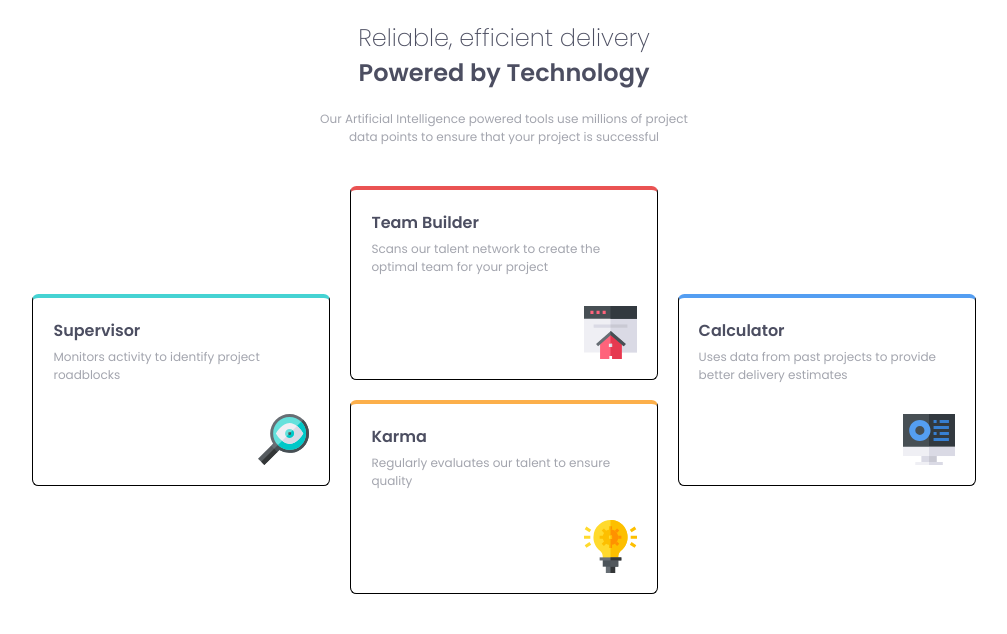
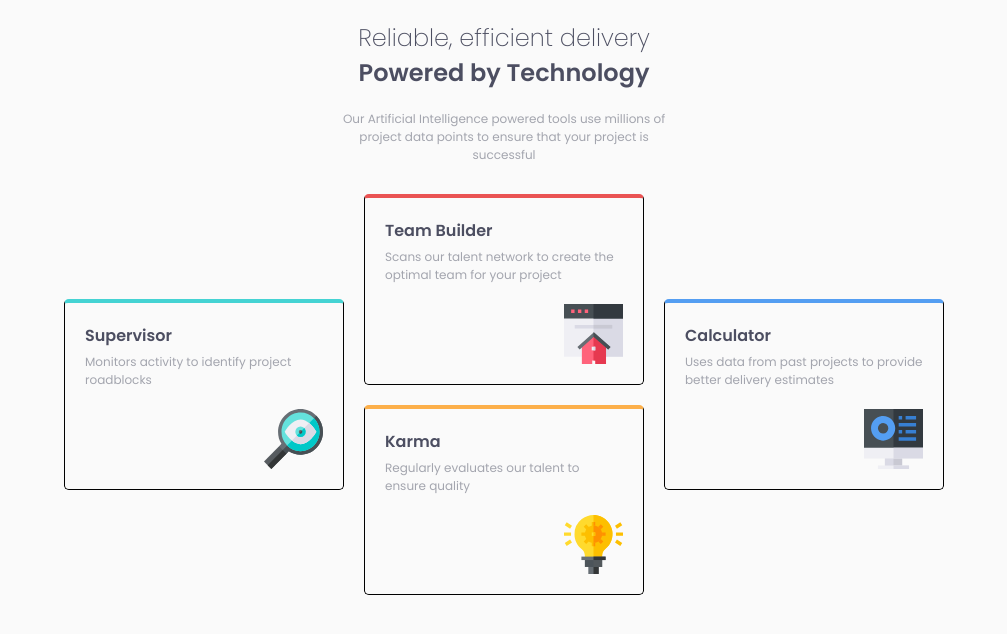
Before and after one commit to noheezybucket/four-card-challenge, a plain HTML site: page index.html in a window 1280 px wide. Shown: the whole page, without its empty margins (136-1143 px from the left). Drawn offline with Linux system fonts and the light colour scheme.

Commit message:
everything done excep the right font

```diff
--- a/index.html
+++ b/index.html
@@ -27,16 +27,18 @@
     </section>
 
     <section class="infos">
-      <section class="box green">
+      <section class="box">
+        <section class="green">
           <h3>Supervisor</h3>
           <p class="paragraph">
             Monitors activity to identify project roadblocks
           </p>
           <p class="img"><img src="./images/icon-supervisor.svg" alt="" /></p>
         </section>
+      </section>
 
-      <section class="two-boxes">
-        <section class="box1 red">
+      <section class="box">
+        <section class="red">
           <h3>Team Builder</h3>
           <p class="paragraph">
             Scans our talent network to create the optimal team for your project
@@ -44,7 +46,7 @@
           <p class="img"><img src="./images/icon-team-builder.svg" alt="" /></p>
         </section>
 
-        <section class="box2 yellow">
+        <section class="yellow">
           <h3>Karma</h3>
           <p class="paragraph">
             Regularly evaluates our talent to ensure quality
@@ -52,12 +54,15 @@
           <p class="img"><img src="./images/icon-karma.svg" alt="" /></p>
         </section>
       </section>
-      <section class="box blue">
+
+      <section class="box">
+        <section class="blue">
           <h3>Calculator</h3>
           <p class="paragraph">
             Uses data from past projects to provide better delivery estimates
           </p>
           <p class="img"><img src="./images/icon-calculator.svg" alt="" /></p>
+        </section>
       </section>
     </section>
 
--- a/styles.css
+++ b/styles.css
@@ -6,22 +6,24 @@
 }
 
 body {
-  height: 100vh;
   display: flex;
   align-items: center;
   flex-direction: column;
-  font-family: Poppins;
+  font-family: Poppins, Outfit;
+  background-color: hsl(0, 0%, 98%);
 }
 
 /* INTRO */
 
 .intro {
-  width: 35%;
+  width: 100%;
+  max-width: 400px;
   display: flex;
   align-items: center;
   flex-direction: column;
   margin: 20px;
   color: hsl(234, 12%, 34%);
+  text-align: center;
 }
 
 .intro p {
@@ -33,46 +35,36 @@ body {
   display: flex;
   flex-direction: row;
   align-items: center;
-  justify-content: center;
-  width: 80%;
-  padding: 20px;
+  justify-content: space-around;
+  max-width: 900px;
+}
+
+@media (max-width: 856px) {
+  .infos {
+    flex-direction: column;
+  }
 }
 
 /* BOXES */
 
 .box {
-  width: 25%;
-  border: 1px solid black;
-  padding: 20px;
-  border-radius: 0.4em;
+  width: 100%;
+  max-width: 320px;
   color: hsl(229, 6%, 66%);
+  margin: 10px;
 }
 
-.two-boxes {
-  display: flex;
-  flex-direction: column;
-  align-items: center;
-  width: 30%;
-  margin: 0 20px 0 20px;
-  color: hsl(229, 6%, 66%);
-}
-
-.box1 {
-  margin-bottom: 20px;
-}
-
-.box1,
-.box2 {
-  border: 1px solid black;
-  padding: 20px;
-  border-radius: 0.4em;
+@media (max-width: 320px) {
+  .box {
+    width: 85%;
+  }
 }
 
 /* IMAGES  */
 
 img {
-  margin-top: 30px;
-  width: 20%;
+  width: 25%;
+  margin-top: 20px;
 }
 
 .img {
@@ -103,20 +95,32 @@ h3 {
   font-size: 12px;
 }
 
-/* BORDER COLORS */
+/* BORDER SETTINGS */
 
 .red {
-  border-top: 4px solid hsl(0, 78%, 62%);
+  border-top: 4px solid hsl(0, 78%, 62%) !important;
 }
 
 .green {
-  border-top: 4px solid hsl(180, 62%, 55%);
+  border-top: 4px solid hsl(180, 62%, 55%) !important;
 }
 
 .yellow {
-  border-top: 4px solid hsl(34, 97%, 64%);
+  border-top: 4px solid hsl(34, 97%, 64%) !important;
 }
 
 .blue {
-  border-top: 4px solid hsl(212, 86%, 64%);
+  border-top: 4px solid hsl(212, 86%, 64%) !important;
 }
+
+.green,
+.red,
+.yellow,
+.blue {
+  padding: 20px;
+  border-radius: 0.3em;
+  border: 1px solid black;
+}
+.red {
+  margin-bottom: 20px;
+}
```
Lines whose indentation alone changed are shown as unchanged.
